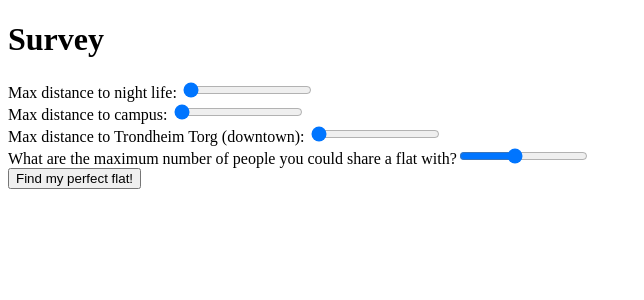
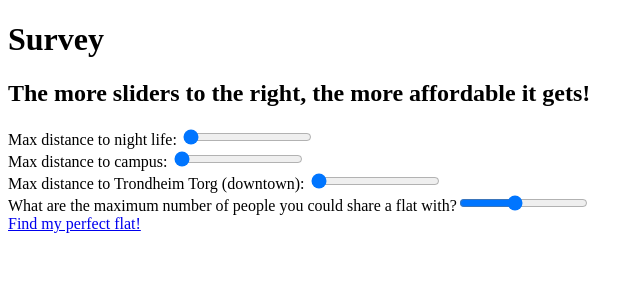
Before and after one commit to toretefre/designthinking, a React (Create React App) app: page /survey in a window 1280 px wide. Shown: the top 300 px of the page, without its empty margins (0-644 px from the left). Built offline with nearby package versions, Linux system fonts and the light colour scheme.

Commit message:
recommendation added

```diff
--- a/src/App.js
+++ b/src/App.js
@@ -4,6 +4,7 @@ import './App.css';
 
 const LandingPage = lazy(() => import('./containers/LandingPage'));
 const Survey = lazy(() => import('./containers/Survey'));
+const Recommendation = lazy(() => import('./containers/Recommendation'));
 
 export const App = () => {
   return (
@@ -11,6 +12,7 @@ export const App = () => {
       <Router>
         <LandingPage path="/" />
         <Survey path="/survey" />
+        <Recommendation path="/recommendation" />
       </Router>
     </Suspense>
   );
--- a/src/containers/LandingPage/index.js
+++ b/src/containers/LandingPage/index.js
@@ -1,12 +1,13 @@
 import React from 'react';
+import { Link } from '@reach/router';
 
 export const LandingPage = () => {
   return (
     <main>
       <h1>Welcome to Easy Student Housing Trondheim</h1>
-      <a href="/survey">
+      <Link to="/survey">
         <button>Find your perfect flat!</button>
-      </a>
+      </Link>
     </main>
   );
 };
--- /dev/null
+++ b/src/containers/Recommendation/index.js
@@ -0,0 +1,14 @@
+import React from 'react';
+
+export const Recommendation = () => {
+  return (
+    <main>
+      <h1>You should stay at Lerkendal Student Village</h1>
+      <section>
+        <h2>Close to campus, night life, and affordable.</h2>
+      </section>
+    </main>
+  );
+};
+
+export default Recommendation;
--- a/src/containers/Survey/index.js
+++ b/src/containers/Survey/index.js
@@ -1,9 +1,11 @@
 import React from 'react';
+import { Link } from '@reach/router';
 
 export const Survey = () => {
   return (
     <main>
       <h1>Survey</h1>
+      <h2>The more sliders to the right, the more affordable it gets!</h2>
       <form>
         Max distance to night life:{' '}
         <input type="range" name="points" min="0" max="5000" step="500" />
@@ -17,7 +19,7 @@ export const Survey = () => {
         What are the maximum number of people you could share a flat with?
         <input type="range" name="points" min="1" max="116" step="1" />
         <br />
-        <button type="submit">Find my perfect flat!</button>
+        <Link to="/recommendation">Find my perfect flat!</Link>
       </form>
     </main>
   );
```
